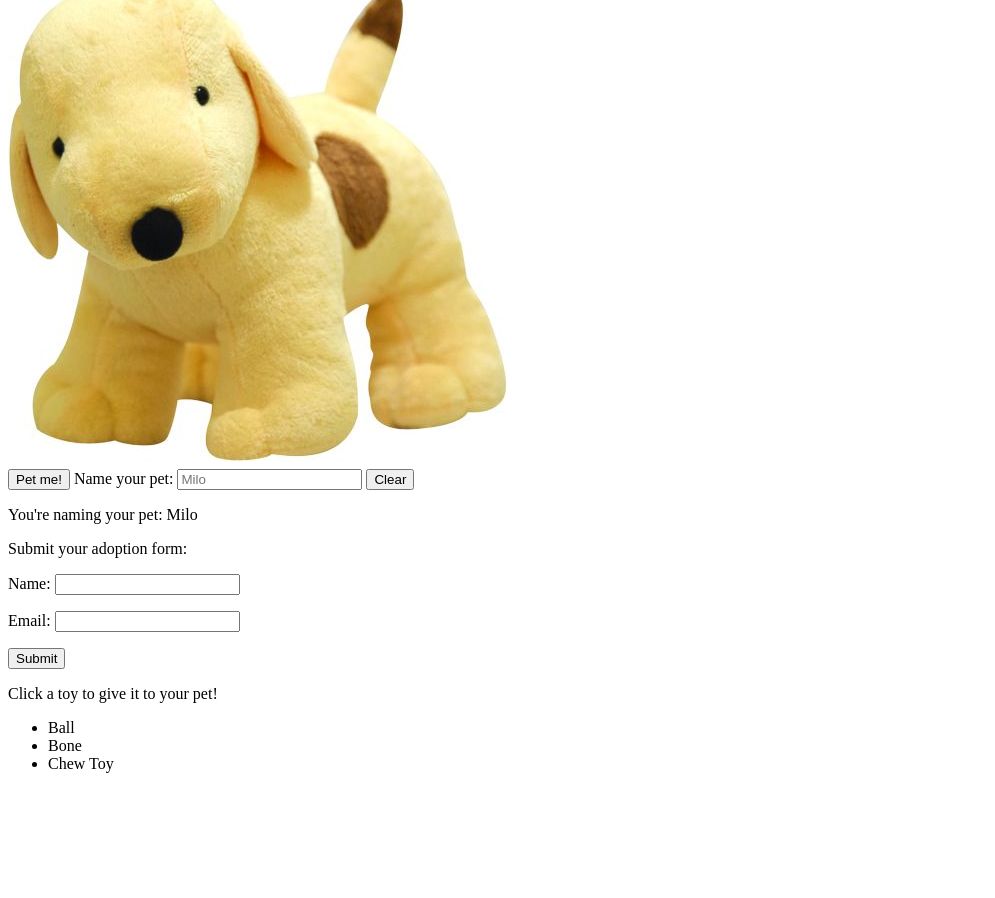
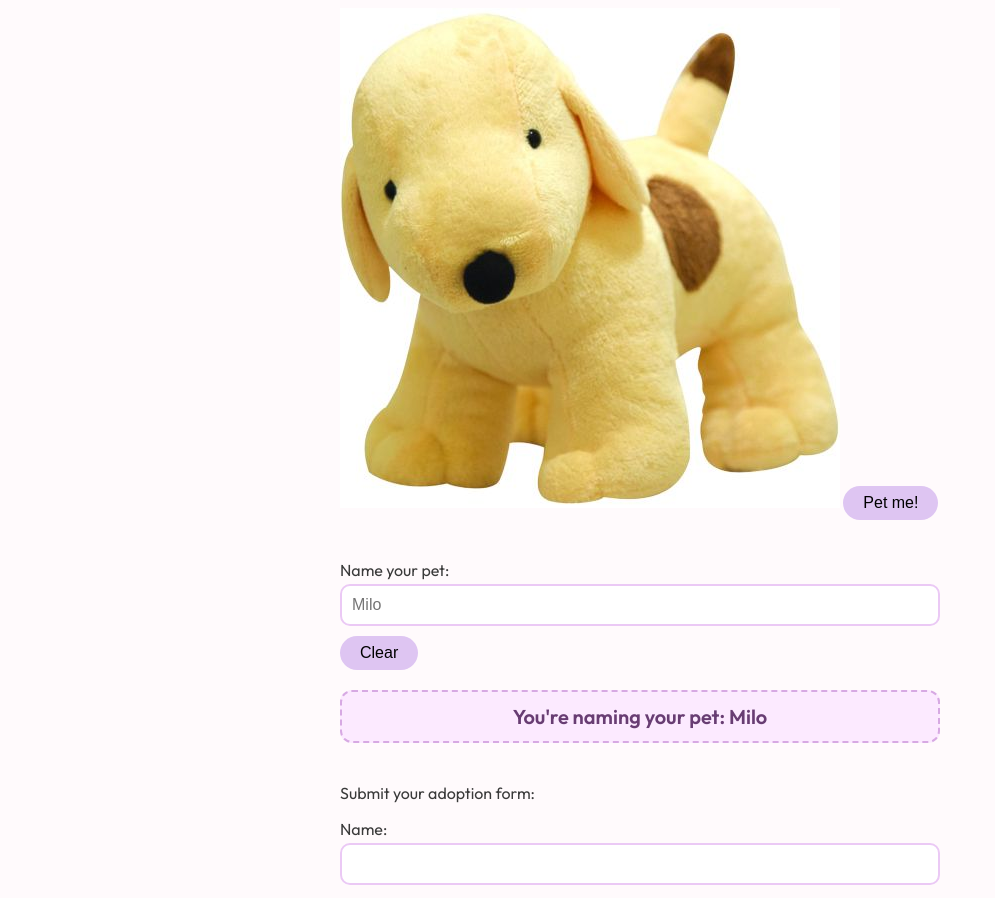
Before and after one commit to erinhollett/javascript-events, a plain HTML site: page index.html in a window 1280 px wide. Shown: the part 115-1013 px from the top of the page, without its empty margins (0-995 px from the left). Before the commit the page ends 904 px from the top, so only its background shows below. Drawn offline with Linux system fonts and the light colour scheme.

Commit message:
Added CSS and section wrappers in HTML

```diff
--- a/index.html
+++ b/index.html
@@ -3,27 +3,35 @@
 <head>
   <meta charset="UTF-8">
   <meta name="viewport" content="width=device-width, initial-scale=1.0">
+  <link href="https://fonts.googleapis.com/css2?family=Gochi+Hand&display=swap" rel="stylesheet">
+  <link href="https://fonts.googleapis.com/css2?family=Gochi+Hand&family=Outfit:wght@400;600&display=swap" rel="stylesheet">
+  <link rel="stylesheet" href="style.css">
   <title>Lab 7: JavaScript Events</title>
 </head>
 <body>
 
   <h1>Adopt a pet!</h1>
-  <img src="pet.jpg" alt="Stuffed Animal Dog"><br>
 
+  <section id="petArea">
+  <div id="petWrapper">
+    <img src="pet.jpg" alt="Stuffed Animal Dog" id="petImage">
+    <div id="clickMessage"><p>Thanks for petting me!</p></div>
+  </div>
   <!-- Mouse Events --->
-  <button type="button" id="clickButton">Pet me!</button>
-  <div id="clickMessage" style="display: none">
-    <p>Thanks for petting me!</p>
-  </div>
+  <button type="button" id="clickButton">Pet me!</button><br>
+  </section>
 
   <!-- Keyboard Events --->
+  <section id="nameInputArea">
     <label for="petName">Name your pet:</label>
     <input type="text" id="petName" placeholder="Milo">
     <button type="button" id="refresh">Clear</button>
     <p id="showName">You're naming your pet: </p>
+  </section>
 
   <!-- Form Events --->
   <p>Submit your adoption form: </p>
+  <section id="formArea">
   <form id="myForm">
 
     <label for="name">Name:</label>
@@ -37,8 +45,10 @@
     <button type="submit">Submit</button>
   </form>
   <div id="messageContainer"></div>
+  </section>
 
   <!-- Event Delegation --->
+  <section id="toyArea">
     <p id="toyMessage">Click a toy to give it to your pet!</p>
     <ul id="toyBox">
       <li>Ball</li>
@@ -46,6 +56,7 @@
       <li>Chew Toy</li>
     </ul>
     <div id="selectMessage"></div>
+  </section>
 
   <script src="script.js"></script>
 
--- /dev/null
+++ b/style.css
@@ -0,0 +1,141 @@
+:root {
+  --body-font: 'Outfit', sans-serif;
+  --title-font: 'Gochi Hand', cursive;
+  --purple-colour: #d7a9e3;
+  --pink-colour: #fceaff;
+  --default-font-size: 16px;
+}
+
+body {
+  font-family: var(--body-font);
+  background-color: #fffafc;
+  color: #3a3a3a;
+  padding: 40px;
+  max-width: 600px;  /* Makes everything centered/responsive */
+  margin: 0 auto;
+}
+
+h1 {
+  font-family: var(--title-font);
+  font-size: 32px;
+  color: #a263a8;
+  text-align: center;
+  margin-bottom: 24px;
+}
+
+section {
+  margin-bottom: 40px;
+}
+
+#petContainer {
+  position: relative;
+  display: inline-block;
+}
+
+#petWrapper {
+  position: relative;
+  display: inline-block;
+}
+
+#petImage {
+  display: block;
+  max-width: 100%;
+  height: auto;
+}
+
+/* Making the click message pop-up ontop of the pet.jpg */
+#clickMessage {
+  display: none;
+  position: absolute;
+  top: 30px;
+  background-color: #fff;
+  border: 2px solid var(--purple-colour);
+  border-radius: 12px;
+  padding: 8px 14px;
+  font-weight: bold;
+  font-size: 14px;
+  box-shadow: 2px 2px 6px rgba(0, 0, 0, 0.08);
+  z-index: 10;
+  white-space: nowrap;
+}
+
+#showName {
+  font-size: 20px;
+  color: #683d73;
+  background-color: var(--pink-colour);
+  padding: 12px 18px;
+  border-radius: 12px;
+  border: 2px dashed var(--purple-colour);
+  text-align: center;
+  font-weight: bold;
+}
+
+label {
+  display: block;
+  margin: 10px 0 4px;
+  font-size: var(--default-font-size);
+}
+
+input[type="text"],
+input[type="email"] {
+  width: 100%;
+  padding: 10px;
+  border: 2px solid #ebc9f5;
+  border-radius: 10px;
+  font-size: var(--default-font-size);
+  box-sizing: border-box;
+}
+
+button {
+  background-color: #dec5f2;
+  border: none;
+  padding: 8px 20px;
+  border-radius: 20px;
+  font-size: var(--default-font-size);
+  cursor: pointer;
+  margin-top: 10px;
+}
+
+button:hover {
+  background-color: #d1a8ef;
+}
+
+#messageContainer,
+#selectMessage {
+  margin-top: 16px;
+  background-color: var(--pink-colour);
+  padding: 12px 16px;
+  border-radius: 10px;
+  border: 2px dashed var(--purple-colour);
+  text-align: center;
+}
+
+#toyBox {
+  list-style: none;
+  padding: 0;
+  margin: 0;
+}
+
+#toyBox li {
+  display: inline-block;
+  margin-right: 12px;
+  padding: 6px 12px;
+  border-radius: 8px;
+  cursor: pointer;
+  transition: all 0.2s ease;
+  font-size: var(--default-font-size);
+  font-family: var(--body-font);
+}
+
+#toyBox li:hover {
+  background-color: var(--pink-colour);
+}
+
+/* Event Delegation */
+#toyBox li.selected {
+  text-decoration: underline;
+  text-decoration-thickness: 3px;
+  text-underline-offset: 4px;
+  color: #a24da0;
+  font-weight: 600;
+}
```
Lines whose indentation alone changed are shown as unchanged.
